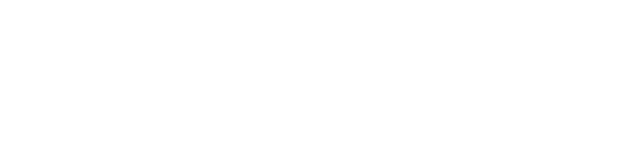
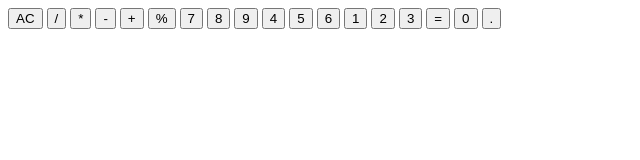
Before and after one commit to CodyMurr/Calculator, a plain HTML site: page index.html in a window 1280 px wide. Shown: the whole page, without its empty margins (0-640 px from the left). Drawn offline with Linux system fonts and the light colour scheme.

Commit message:
write markup for calculator

```diff
--- a/index.html
+++ b/index.html
@@ -8,7 +8,31 @@
     <script src="js/main.js" defer></script>
     <title>Document</title>
 </head>
-<body>
-
+<body class="flex">
+    <div id="container" class="flex col">
+        <div id="display" class="flex">
+            <section id="viewport" class="flex"></section>
+        </div>
+        <div id="buttons">
+            <input id="clear" type="button" value="AC">
+            <button class="oper">/</button>
+            <button class="oper">*</button>
+            <button class="oper">-</button>
+            <button class="oper">+</button>
+            <button class="oper">%</button>
+            <button class="num">7</button>
+            <button class="num">8</button>
+            <button class="num">9</button>
+            <button class="num">4</button>
+            <button class="num">5</button>
+            <button class="num">6</button>
+            <button class="num">1</button>
+            <button class="num">2</button>
+            <button class="num">3</button>
+            <input id="equals" type="button" value="=">
+            <button class="num">0</button>
+            <button class="num symbol">.</button>
+        </div>
+    </div>
 </body>
 </html>
```
